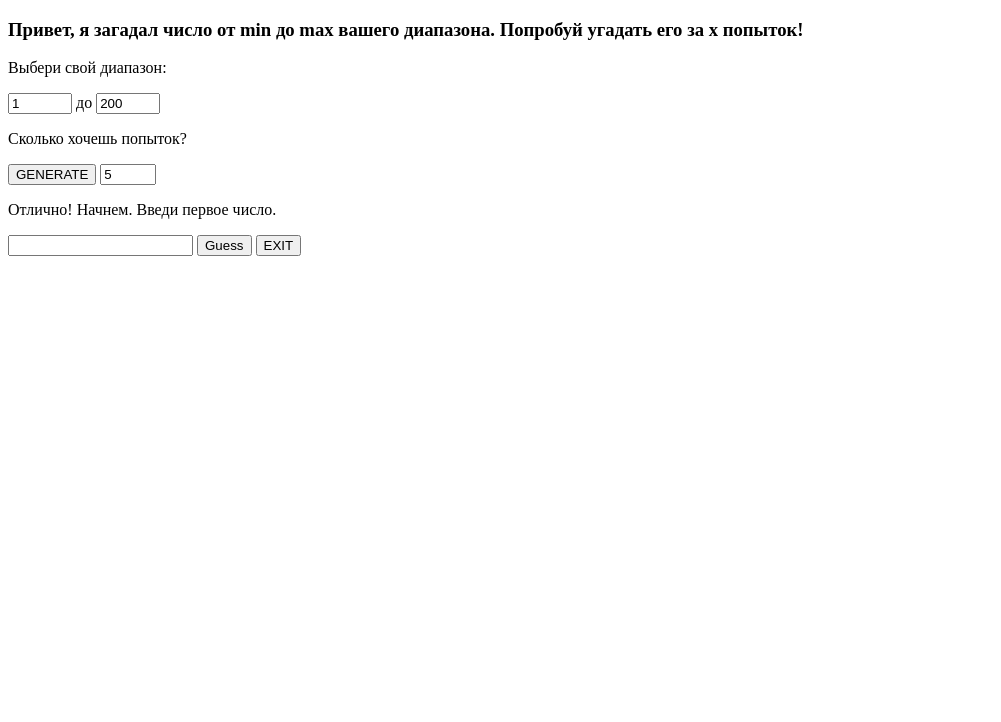
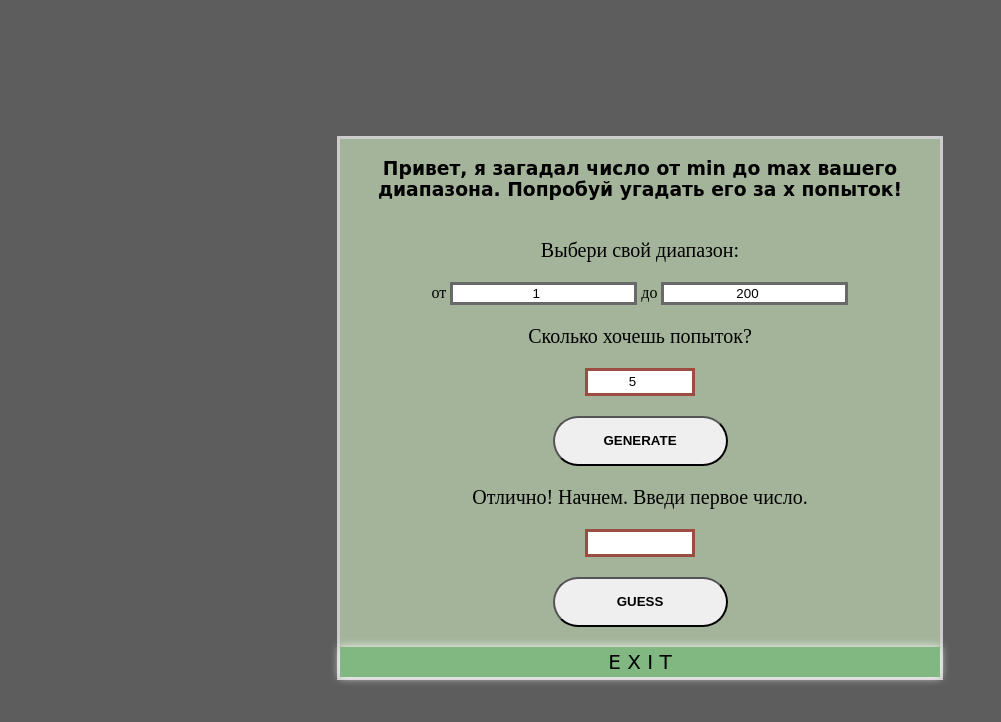
Before and after one commit to ignatievoleg/Education, a website: page Guess Number/src/index.html in a window 1280 px wide. Shown: the whole page, without its empty margins (0-1001 px from the left). Drawn offline with nearby package versions, Linux system fonts and the light colour scheme; files that its build step writes are made by us from their sources.

Commit message:
add BEM Guess Number

```diff
--- a/Guess Number/src/index.html
+++ b/Guess Number/src/index.html
@@ -5,26 +5,30 @@
     <meta http-equiv="X-UA-Compatible" content="IE=edge">
     <meta name="viewport" content="width=device-width, initial-scale=1.0">
     <title>Guess Nember</title>
-    <link rel="stylesheet" href="../css/style.css">
+    <link rel="stylesheet" href="./styles.css">
 </head>
 <body>
-<h3>Привет, я загадал число от min до max вашего диапазона. Попробуй угадать его за x попыток!</h3>
-<p>Выбери свой диапазон:</p>
-    <div>
-        <input type="number" min="1" max="200" value="1" id="from">
+<div class="main">
+    <h3 class="main__title">Привет, я загадал число от min до max вашего диапазона. Попробуй угадать его за x
+        попыток!</h3>
+    <p class="main__text">Выбери свой диапазон:</p>
+    <div class="main__range">
+        от
+        <input class="main__from" type="number" min="1" value="1" id="from">
         до
-        <input type="number"  min="1" max="200" value="200" id="to">
+        <input class="main__to" type="number" max="200" value="200" id="to">
     </div>
-    <p>Сколько хочешь попыток?</p>
-    <button id="btn-generate">GENERATE</button>
-    <input type="number" min="5" max="15" value="5" id="attempts">
-    <p>Отлично! Начнем. Введи первое число.</p>
-    <input type="number"  id="guess">
-    <button id="btn-guess">Guess</button>
-    <button id="btn-exit">EXIT</button>
+    <p class="main__text">Сколько хочешь попыток?</p>
+    <input class="main__attempts" type="number" min="5" max="15" value="5" id="attempts">
+    <button class="main__generate" id="btn-generate">GENERATE</button>
+    <p class="main__text">Отлично! Начнем. Введи первое число.</p>
+    <input class="main__guess" type="number" id="guess">
+    <button class="main__btn-guess" id="btn-guess">GUESS</button>
+    <button class="main__btn-exit" id="btn-exit">E X I T</button>
+
+</div>
 
 
-
-<script src="script.js"></script>
+<script src="./script.js"></script>
 </body>
 </html>
--- a/Guess Number/src/styles.scss
+++ b/Guess Number/src/styles.scss
@@ -0,0 +1,109 @@
+body {
+  display: flex;
+  justify-content: center;
+  align-items: center;
+  height: 100vh;
+  background-color: #5e5d5d;
+  box-sizing: border-box;
+}
+
+.main {
+  display: flex;
+  flex-direction: column;
+  width: 600px;
+  background-color: #a4b49a;
+  box-shadow: 0 0 0 3px #cccccc;
+
+  &__title {
+    font-family: cursive;
+    text-align: center;
+  }
+
+  &__text {
+    text-align: center;
+    font-size: 20px;
+    font-family: "Javanese Text";
+  }
+
+  &__range {
+    text-align: center;
+  }
+
+  &__from, &__to {
+    border: 3px solid #696969;
+    text-align: center;
+
+    &:focus {
+      outline-color: #be6348;
+    }
+  }
+
+  &__attempts {
+    width: 100px;
+    height: 20px;
+    border: 3px solid #9a4d40;
+    text-align: center;
+    margin: 0 auto;
+    margin-bottom: 20px;
+
+    &:focus {
+      outline-color: #7e9a86;
+    }
+  }
+
+  &__generate {
+    font-weight: bold;
+    width: 175px;
+    height: 50px;
+    margin: 0 auto;
+    border-radius: 50px;
+    border-color: #000000;
+    cursor: pointer;
+
+    &:hover {
+      box-shadow: 0 0 20px chartreuse;
+    }
+
+  }
+
+  &__guess {
+    width: 100px;
+    height: 20px;
+    margin: 0 auto;
+    text-align: center;
+    border: 3px solid #9a4d40;
+
+    &:focus {
+      outline-color: green;
+    }
+  }
+
+  &__btn-guess {
+    font-weight: bold;
+    width: 175px;
+    height: 50px;
+    margin: 20px auto;
+    border-radius: 50px;
+    border-color: #000000;
+    cursor: pointer;
+
+    &:hover {
+      box-shadow: 0 0 20px #000000;
+    }
+  }
+
+  &__btn-exit {
+    height: 30px;
+    font-weight: normal;
+    font-family: cursive;
+    font-size: 20px;
+    box-shadow: 0 0 10px #ffffff;
+    background-color: #81b781;
+    border: 2px solid #81b781;
+
+    &:hover {
+      background-color: #9a4d40;
+    }
+  }
+
+}
```
Also changed, not shown: Guess Number/gulpfile.js (+32 -0 lines), Guess Number/package.json (added, +20 -0 lines).
